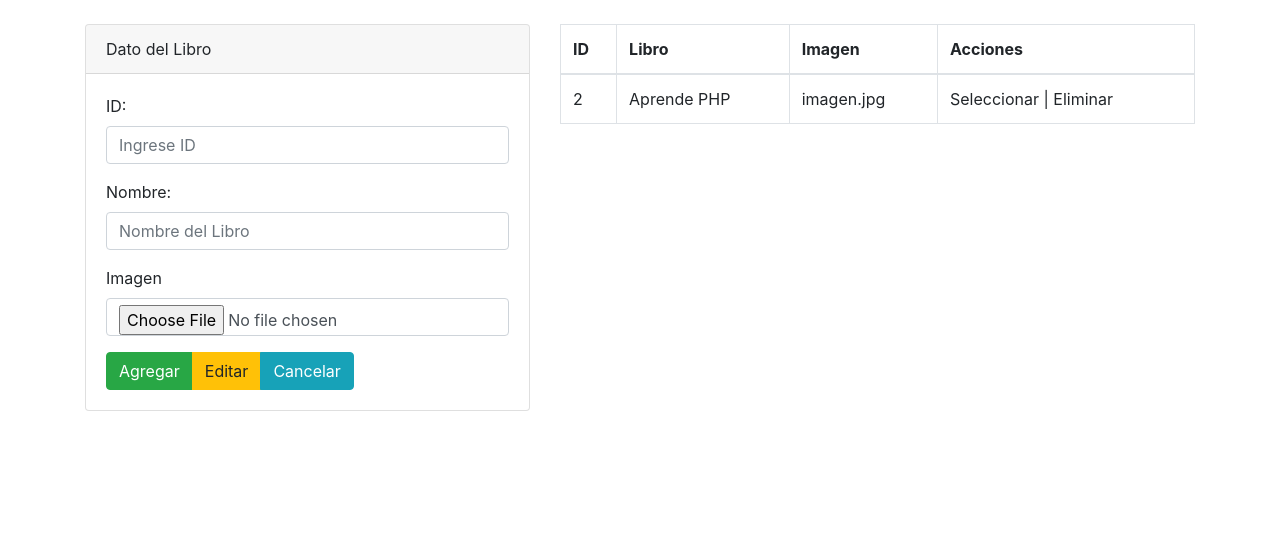
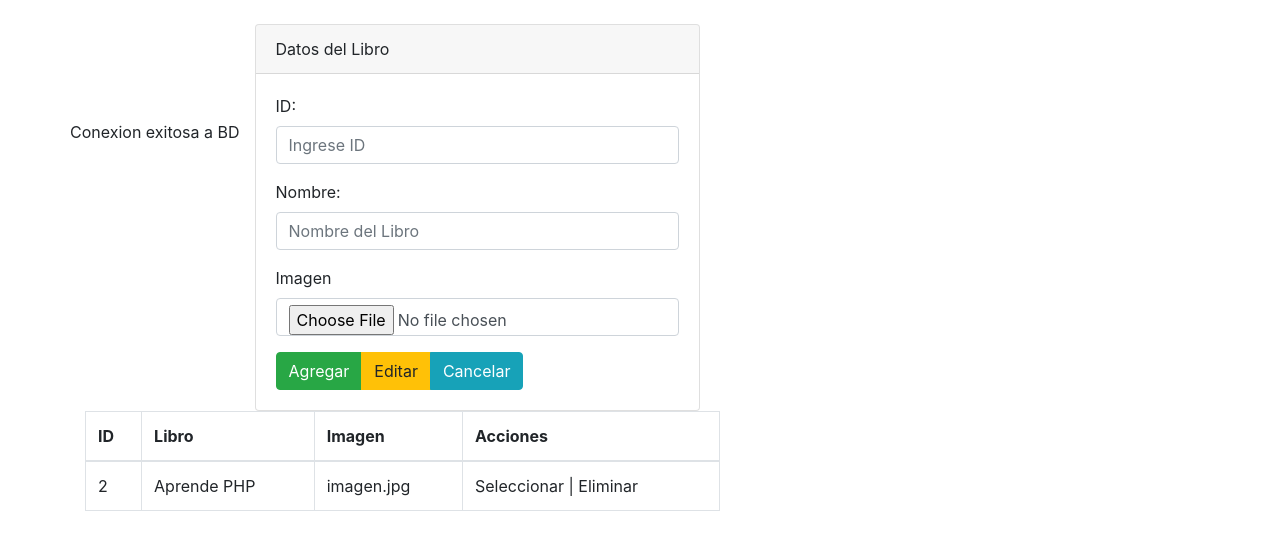
Before and after one commit to DieCau/php-sitioweb, a PHP site: page /administrador/seccion/productos.php in a window 1280 px wide. Shown: the part 56-606 px from the top of the page. Run offline with PHP 8.4, Linux system fonts and the light colour scheme.

Commit message:
add: conection a DB

```diff
--- a/administrador/seccion/productos.php
+++ b/administrador/seccion/productos.php
@@ -1,24 +1,66 @@
 <?php include('../template/header.php'); ?>
 
 <?php
+$txtID = (isset($_POST['txtID'])) ?$_POST['txtID'] :'';
 
-$txtID = (isset($_POST['txtID']))?$_POST['txtID']:'';
+$txtNombre = (isset($_POST['txtNombre'])) ?$_POST['txtNombre'] :'';
 
-$txtNombre = (isset($_POST['txtNombre']))?$_POST['txtNombre']:'';
+$txtImagen = (isset($_FILES['txtImagen']['name'])) ?$_FILES['txtImagen']['name'] :'';
 
-$txtImagen = (isset($_FILES['txtImagen']['name']))?$_FILES['txtImagen']['name']:'';
+$accion = (isset($_POST['accion'])) ?$_POST['accion'] :'';
 
-$accion = (isset($_POST['accion']))?$_POST['accion']:'';
+echo $txtID."<br>";
+echo $txtNombre."<br>";
+echo $txtImagen."<br>";
+echo $accion."<br>";
 
+
+//Conexion a la base de datos
+$host = "localhost";
+$user = "root";
+$password = "root";
+$database = "sitio";
+
+// Probar con un try-catch si realiza la conexion
+try {
+  $conexion = new PDO("mysql:host=$host;dbname=$database;", $user, $password);
+  $conexion->setAttribute(PDO::ATTR_ERRMODE, PDO::ERRMODE_EXCEPTION);
+  echo "Conexion exitosa a BD";
+} catch (PDOException $e) {
+  echo "Conexion fallida: " . $e->getMessage();
+}
+$conexion = null;
+
+
+switch($accion){
+  case "Agregar":
+    $sentenciaSQL= $conexion->prepare("INSERT INTO libros (id, nombre, imagen) VALUES (NULL, 'Libro de PHP', '2.jpg');");
+    $sentenciaSQL->bindParam(':id', $txtID);
+    $sentenciaSQL->bindParam(':nombre', $txtNombre);
+    $sentenciaSQL->bindParam(':imagen', $txtImagen);
+    $sentenciaSQL->execute();
+    break;
+  case "Modificar":
+    $sentenciaSQL= $conexion->prepare("UPDATE libros SET nombre=:nombre, imagen=:imagen WHERE id=:id;");
+    $sentenciaSQL->bindParam(':id', $txtID);
+    $sentenciaSQL->bindParam(':nombre', $txtNombre);
+    $sentenciaSQL->bindParam(':imagen', $txtImagen);
+    $sentenciaSQL->execute();
+    break;
+  case "Eliminar":
+    $sentenciaSQL= $conexion->prepare("DELETE FROM libros WHERE id=:id;");
+    $sentenciaSQL->bindParam(':id', $txtID);
+    $sentenciaSQL->execute();
+    break;
+}
 
 ?>
 
 <div class="col-md-5">
   <!-- card -->
   <div class="card">
-
-  <div class="card-header">
-      Dato del Libro
+    <div class="card-header">
+      Datos del Libro
     </div>
 
     <div class="card-body">
@@ -40,9 +82,9 @@ $accion = (isset($_POST['accion']))?$_POST['accion']:'';
           </div>
 
           <div class="btn-group" role="group" aria-label="">
-            <button type="button" name="accion" value="Agregar" class="btn btn-success">Agregar</button>
-            <button type="button" name="accion" value="Editar" class="btn btn-warning">Editar</button>
-            <button type="button" name="accion" value="Cancelar" class="btn btn-info">Cancelar</button>
+            <button type="submit" name="accion" value="Agregar" class="btn btn-success">Agregar</button>
+            <button type="submit" name="accion" value="Editar" class="btn btn-warning">Editar</button>
+            <button type="submit" name="accion" value="Cancelar" class="btn btn-info">Cancelar</button>
           </div>
 
         </form>
@@ -53,7 +95,6 @@ $accion = (isset($_POST['accion']))?$_POST['accion']:'';
 
 <div class="col-md-7">
   <!-- tabla -->
-
   <table class="table table-bordered">
     <thead>
       <tr>
```
